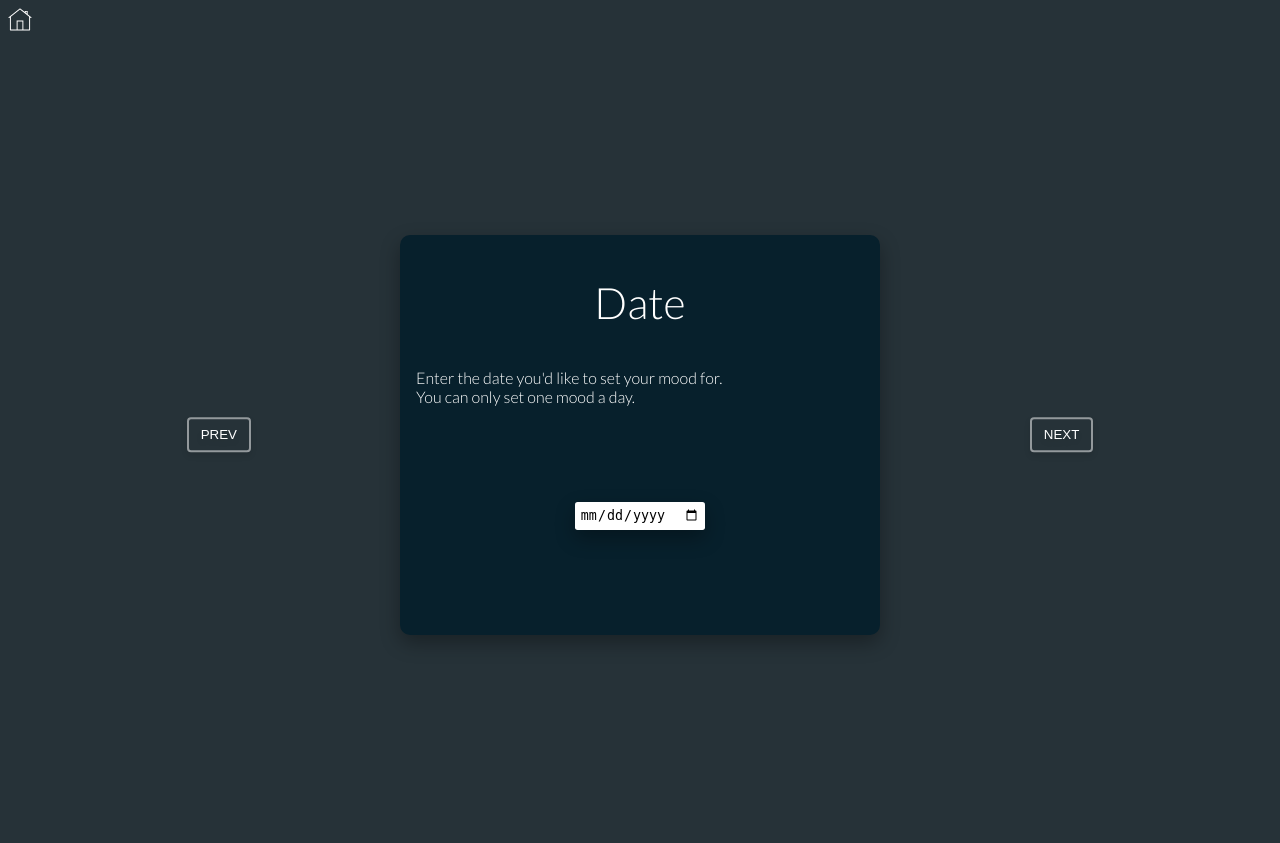
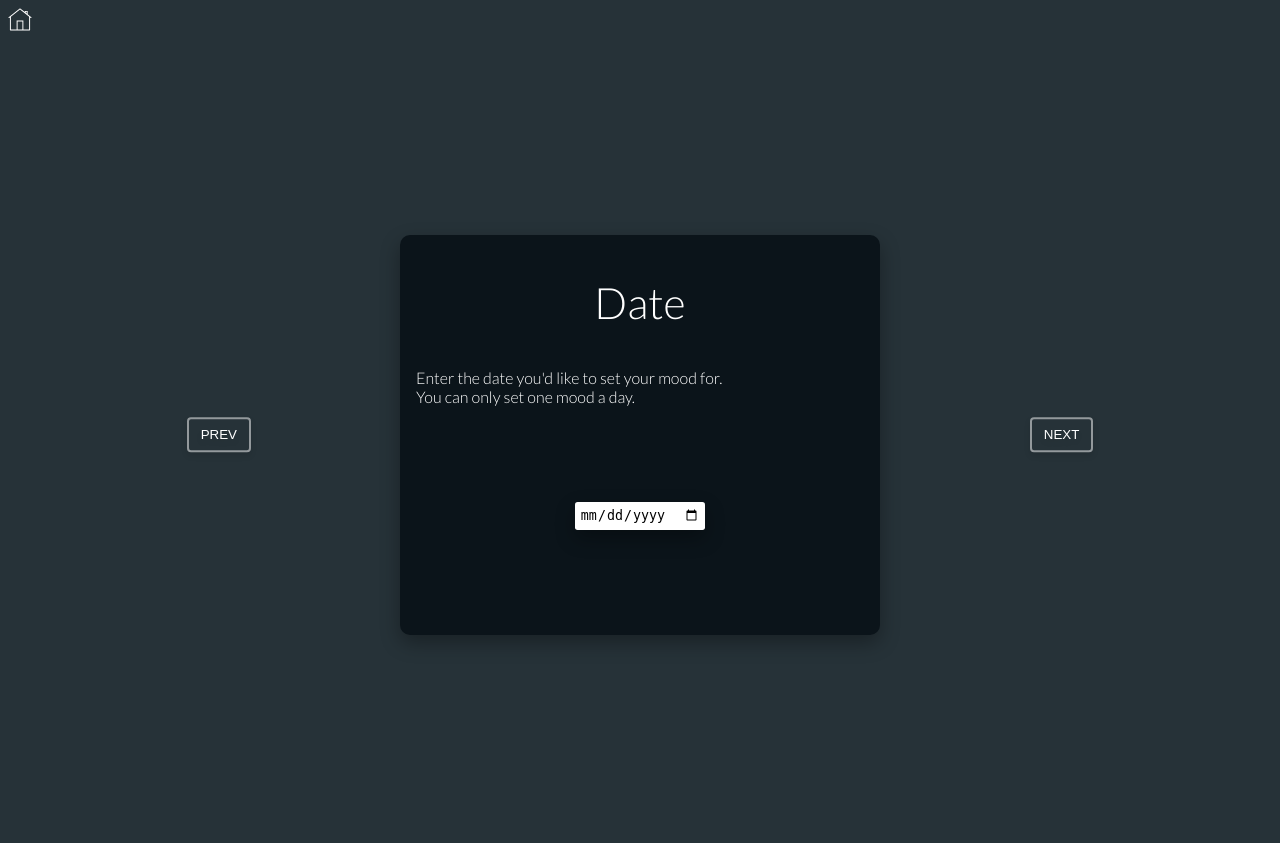
Before and after one commit to m4rsibar/Mood-App, a Flask app: page /moodForm in a window 1280 px wide. Run offline with Flask 2, Linux system fonts and the light colour scheme; parts of the project's set-up code (start-up, migrations or seed data) failed here and were passed over; some libraries are stand-ins or nearby versions.

Commit message:
background color

```diff
--- a/static/form.css
+++ b/static/form.css
@@ -29,7 +29,7 @@ body {
   height: 50%;
   width: 30em;
   box-shadow: 0px 8px 20px 0px rgba(0, 0, 0, 0.32);
-  background-color: #07202c;
+  background-color: #0b141a;
   border-radius: 10px;
   display: grid;
   grid-template-rows: 1fr 1fr 1fr;
```
